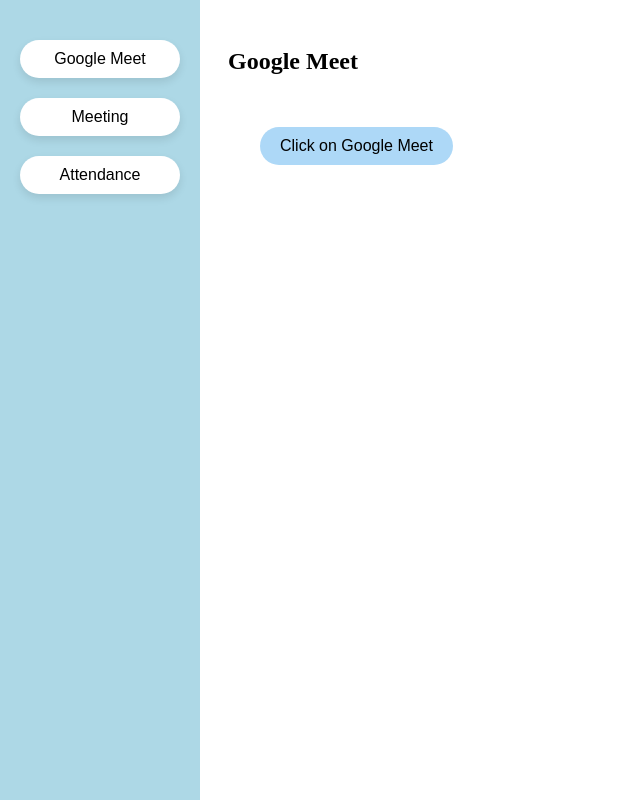
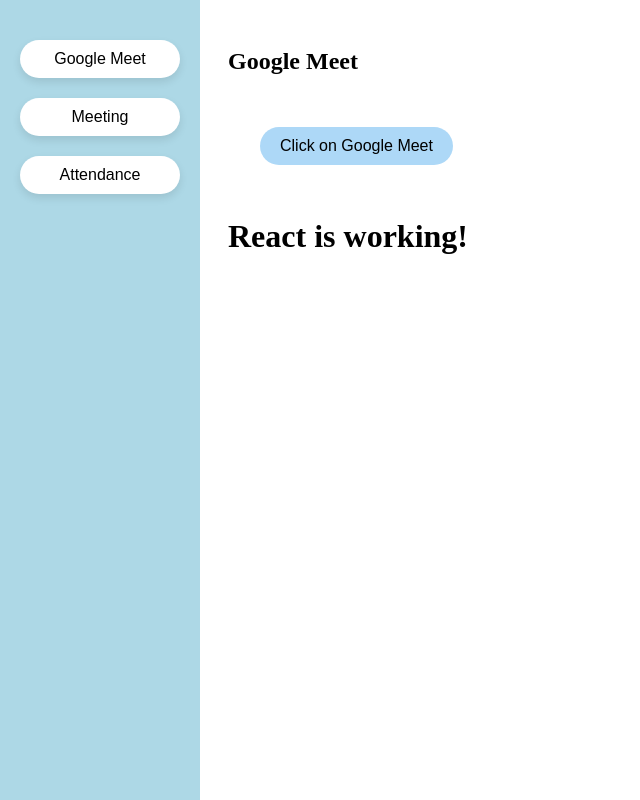
Before and after one commit to ligaya-milangela/sys-integ, a React (Create React App) app in the folder frontend/: page / in a window 1280 px wide. Shown: the whole page, without its empty margins (0-640 px from the left). Built offline with nearby package versions, Linux system fonts and the light colour scheme.

Commit message:
build added

```diff
--- a/frontend/src/App.js
+++ b/frontend/src/App.js
@@ -15,6 +15,7 @@
       <h2>Google Meet</h2>
       <GoogleMeetButton />
       <NavBar/>
+      <h1>React is working!</h1>
     </div>
   );
 }
```
Also changed, not shown: 7 other files (tests, documents, lock files or other folders).
